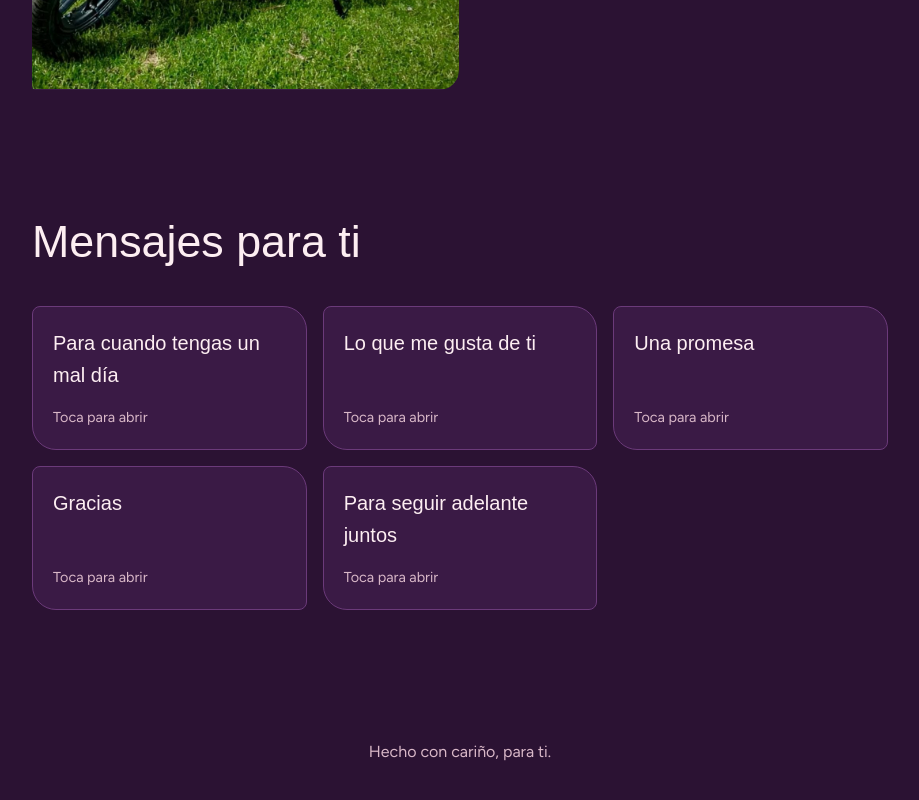
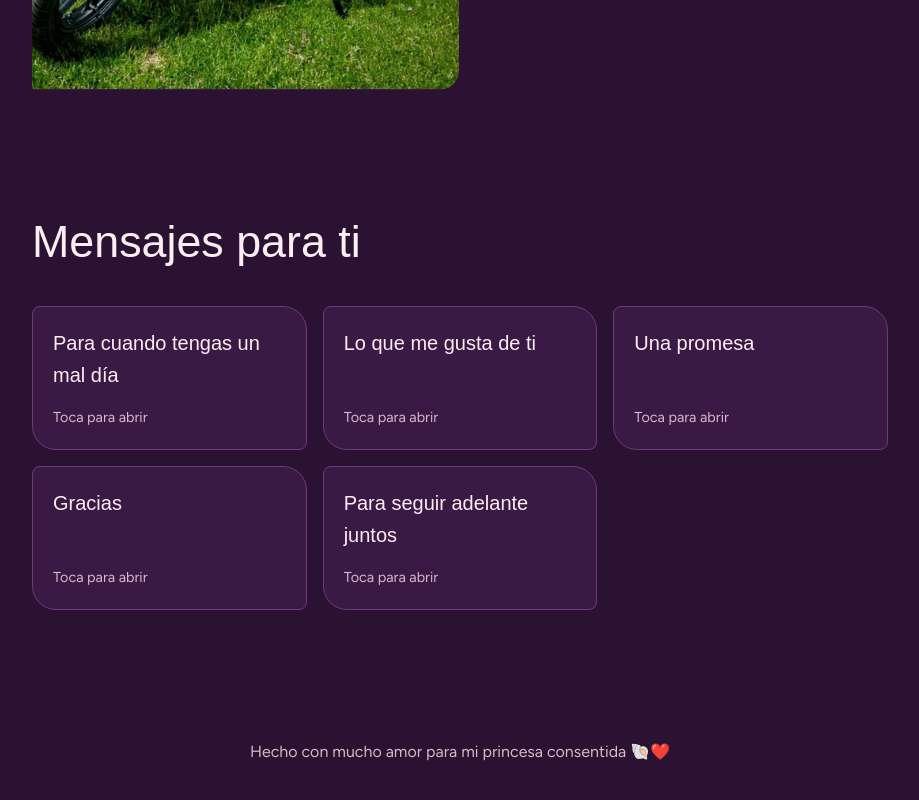
Before and after one commit to hcdiaz4/sitio-enamorado, a Next.js app: page / in a window 1280 px wide. Shown: the part 3229-4029 px from the top of the page, without its empty margins (180-1099 px from the left). Built offline with nearby package versions, Linux system fonts and the light colour scheme; a web font is replaced by a local one.

Commit message:
Actualizar mensaje del pie de página
Co-authored-by: Copilot <223556219+Copilot@users.noreply.github.com>

```diff
--- a/src/app/page.tsx
+++ b/src/app/page.tsx
@@ -32,7 +32,7 @@ export default function Home() {
       </section>
 
       <ScrollReveal>
-        <footer className="pie">Hecho con cariño, para ti.</footer>
+        <footer className="pie">Hecho con mucho amor para mi princesa consentida 🐚❤️</footer>
       </ScrollReveal>
     </main>
   );
```
